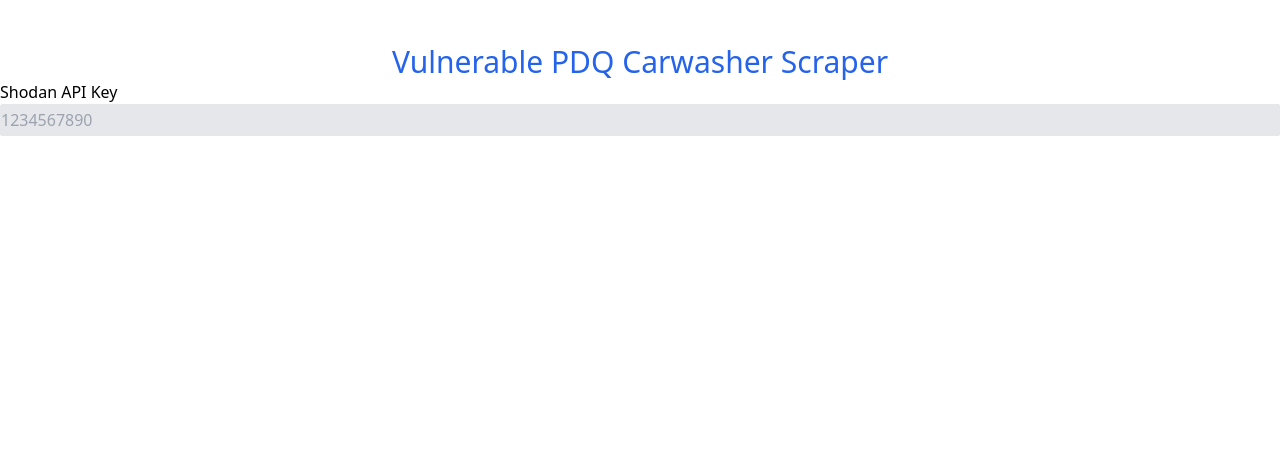
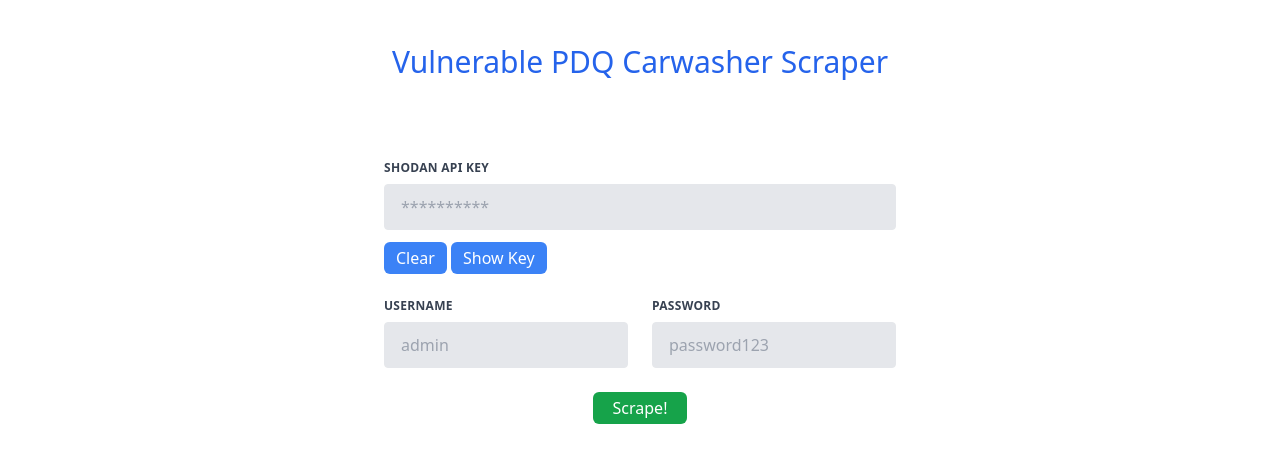
Before and after one commit to Zerrissen/pdq-scraper, a Flask app: page / in a window 1280 px wide. Shown: the top 463 px of the page. Run offline with Flask 3, Linux system fonts and the light colour scheme.

Commit message:
HTTP Requests Changes to be committed: 	modified:   app.py 	modified:   package-lock.json 	modified:   static/dist/css/tailwind.css 	modified:   templates/index.html

```diff
--- a/app.py
+++ b/app.py
@@ -1,4 +1,4 @@
-from flask import Flask, render_template
+from flask import Flask, render_template, request, json
 
 app = Flask(__name__)
 
@@ -7,5 +7,16 @@
 def index():
     return render_template('index.html')
 
+@app.route('/scrape', methods=['POST', 'GET'])
+def scrape():
+    if request.method == 'GET':
+        return index()
+    else:
+        api_key = request.form['shodan-api-key']
+        return render_template('index.html', api_key=api_key)
+
+def handle_data():
+    return json.dumps({'api_key': request.form['shodan-api-key-input']})
+
 if __name__ == '__main__':
     app.run(debug=True)
--- a/templates/index.html
+++ b/templates/index.html
@@ -5,23 +5,82 @@
     <meta charset="UTF-8">
     <meta http-equiv="X-UA-Compatible" content="IE=edge">
     <meta name="viewport" content="width=device-width, initial-scale=1.0">
-    <link rel="stylesheet" href="{{url_for('static',filename='dist/css/tailwind.css')}}">
+    <link rel="stylesheet" href="{{ url_for('static',filename='dist/css/tailwind.css') }}">
     <title>PDQ Scraper</title>
+
+    <script>
+        function toggleVisibility() {
+            let input = document.getElementById("shodan-api-key-input");
+            let button = document.getElementById("show-hide-button");
+            if (input.type === "password") {
+                input.type = "text";
+                button.innerText = "Hide Key";
+                input.placeholder = "1234567890";
+            } else {
+                input.type = "password";
+                button.innerText = "Show Key";
+                input.placeholder = "**********";
+            }
+        }
+
+        function clearKey() {
+            let input = document.getElementById("shodan-api-key-input");
+            input.value = "";
+        }
+    </script>
 </head>
 
 <body>
     <div class="mt-11">
-        <div class="justify-center">
-            <div>
-                <h1 class="text-blue-600 text-center text-3xl">Vulnerable PDQ Carwasher Scraper</h1>
-            </div>
-            <div class="mx-auto">
-                <form name="api-form">
-                    <label>Shodan API Key</label>
-                    <input class="appearance-none block w-full bg-gray-200 border focus:border-gray-500 rounded-sm h-8"
-                        type="text" name="api-key-input" placeholder="1234567890">
+        <div>
+            <h1 class="text-blue-600 text-center text-3xl">Vulnerable PDQ Carwasher Scraper</h1>
+            <div class="justify-center flex mt-20">
+                <form class="w-full max-w-lg" action="{{ url_for('scrape') }}" method="post">
+                    <div class="flex flex-wrap -mx-3 mb-6">
+                        <div class="w-full px-3">
+                            <label class="block uppercase tracking-wide text-gray-700 text-xs font-bold mb-2"
+                                for="shodan-api-key">
+                                Shodan API Key
+                            </label>
+                            <input
+                                class="appearance-none block w-full bg-gray-200 text-gray-700 border border-gray-200 rounded py-3 px-4 mb-3 leading-tight focus:outline-none focus:bg-white focus:border-gray-500"
+                                name="shodan-api-key" type="password" placeholder="**********">
+                            <button class="bg-blue-500 text-white px-3 py-1 rounded-md hover:bg-blue-600 duration-200"
+                                type="button" onclick="clearKey()">Clear</button>
+                            <button id="show-hide-button"
+                                class="bg-blue-500 text-white px-3 py-1 rounded-md hover:bg-blue-600 duration-200"
+                                type="button" onclick="toggleVisibility()">Show
+                                Key</button>
+                        </div>
+                    </div>
+                    <div class="flex flex-wrap -mx-3 mb-3">
+                        <div class="w-full md:w-1/2 px-3">
+                            <label class="block uppercase tracking-wide text-gray-700 text-xs font-bold mb-2"
+                                for="username">
+                                Username
+                            </label>
+                            <input
+                                class="appearance-none block w-full bg-gray-200 text-gray-700 border border-gray-200 rounded py-3 px-4 mb-3 leading-tight focus:outline-none focus:bg-white focus:border-gray-500"
+                                id="username" type="text" placeholder="admin">
+                        </div>
+                        <div class="w-full md:w-1/2 px-3">
+                            <label class="block uppercase tracking-wide text-gray-700 text-xs font-bold mb-2"
+                                for="password">
+                                Password
+                            </label>
+                            <input
+                                class="appearance-none block w-full bg-gray-200 text-gray-700 border border-gray-200 rounded py-3 px-4 mb-3 leading-tight focus:outline-none focus:bg-white focus:border-gray-500"
+                                id="password" type="text" placeholder="password123">
+                        </div>
+                    </div>
+                    <button
+                        class="flex mx-auto bg-green-600 text-white px-5 py-1 rounded-md hover:bg-green-700 duration-200"
+                        type="submit">Scrape!</button>
                 </form>
             </div>
+            {% if api_key %}
+            <h1>I DID IT!</h1>
+            {% endif %}
         </div>
     </div>
 
```
Also changed, not shown: package-lock.json, static/dist/css/tailwind.css.
